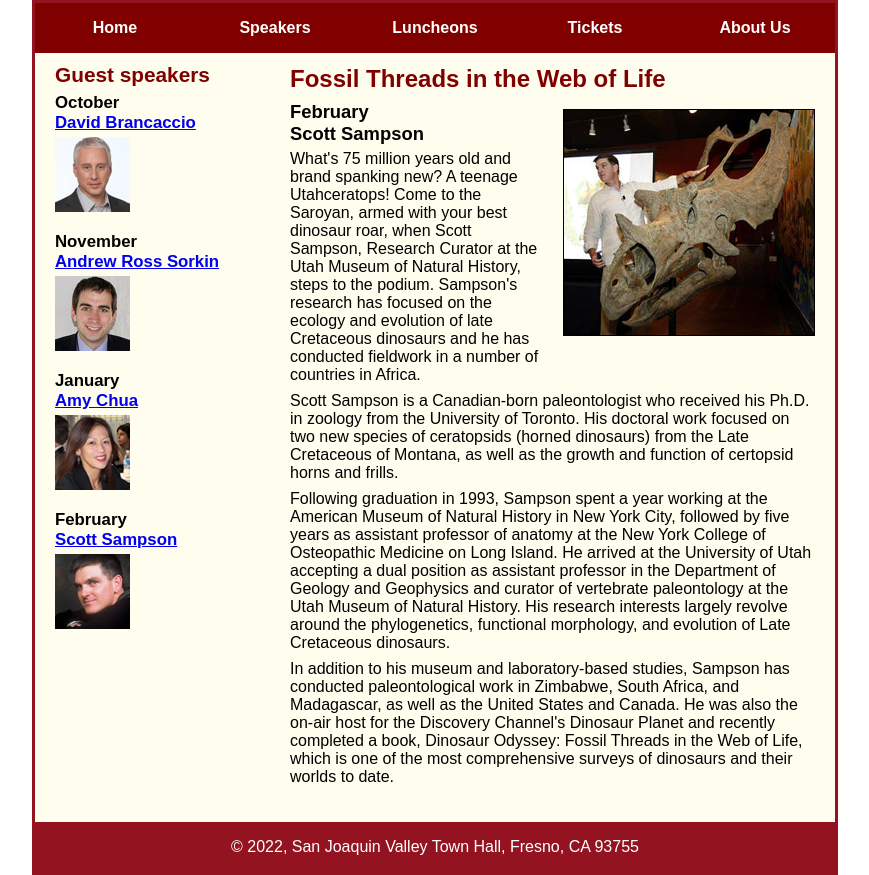
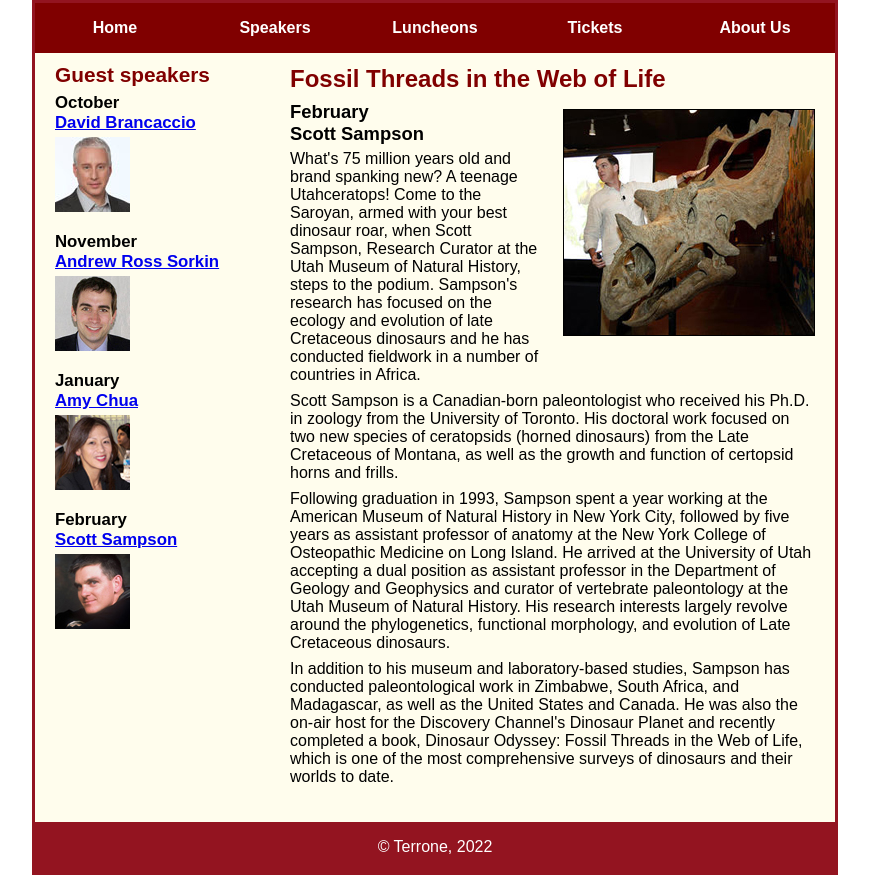
Before and after one commit to lucast233/A11, a plain HTML site: page speakers/sampson.html in a window 1280 px wide. Shown: the part 120-995 px from the top of the page, without its empty margins (205-1074 px from the left). Drawn offline with Linux system fonts and the light colour scheme.

Commit message:
copyright fix

```diff
--- a/speakers/sampson.html
+++ b/speakers/sampson.html
@@ -73,7 +73,7 @@
 		</aside>
 	</main>
 	<footer>
-		<p>&copy; 2022, San Joaquin Valley Town Hall, Fresno, CA 93755</p>
+		<p>&copy; Terrone, 2022</p>
 	</footer>
 </body>
 </html>
```
